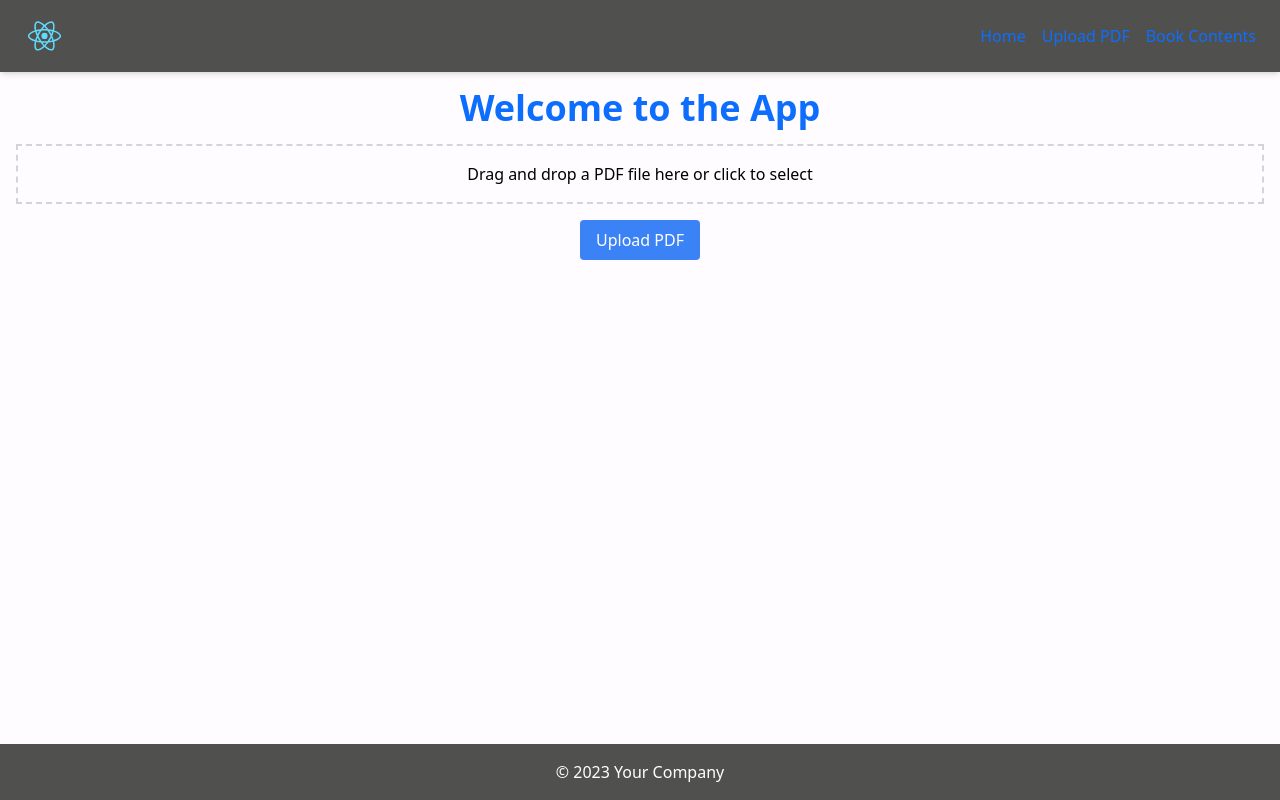
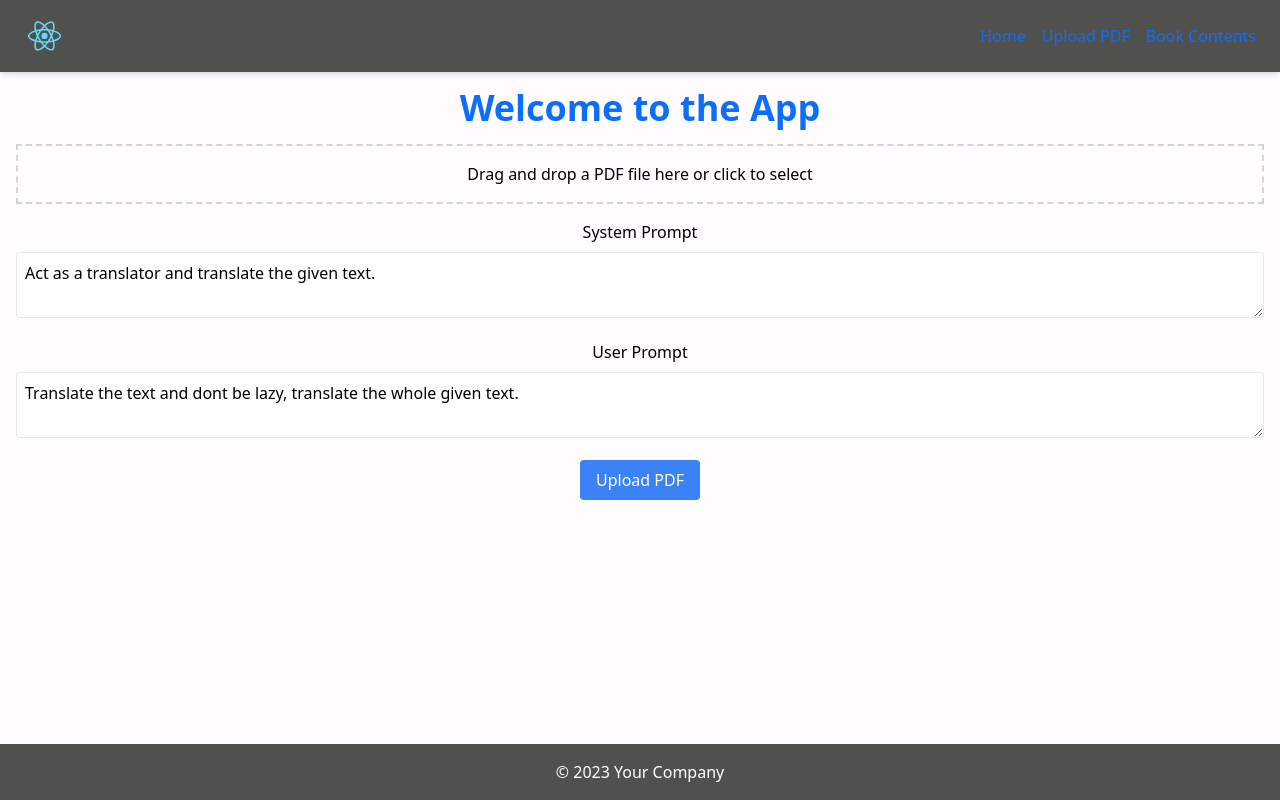
Before and after one commit to man0l/tools, a React (Create React App) app: page / in a window 1280 px wide. Built offline with nearby package versions, Linux system fonts and the light colour scheme.

Commit message:
Refactor translation prompt handling and add prompt customization

```diff
--- a/src/components/UploadPDF.js
+++ b/src/components/UploadPDF.js
@@ -16,7 +16,9 @@ function UploadPDF() {
   const [numTokens, setNumTokens] = useState(0);
   const [completionTokens, setCompletionTokens] = useState(0);
   const [promptTokens, setPromptTokens] = useState(0);
-  const [maxTokens, setMaxTokens] = useState(16384); // Example max tokens
+  const [maxTokens, setMaxTokens] = useState(16384); // Updated max tokens
+  const [systemPrompt, setSystemPrompt] = useState(localStorage.getItem('systemPrompt') || 'Act as a translator and translate the given text.');
+  const [userPrompt, setUserPrompt] = useState(localStorage.getItem('userPrompt') || 'Translate the text and dont be lazy, translate the whole given text.');
   const [loading, setLoading] = useState(false);
   const [extracting, setExtracting] = useState(false);
   const inputRef = useRef(null);
@@ -104,8 +106,8 @@ function UploadPDF() {
         setNumTokens(result.numTokens);
         setAlert({ message: 'Text extracted successfully', type: 'success' });
 
-        if (result.numTokens > maxTokens) {
-          setAlert({ message: `Extracted tokens exceed the maximum allowed (${maxTokens}). Translation not allowed.`, type: 'error' });
+        if (result.numTokens > maxTokens / 2) {
+          setAlert({ message: `Extracted tokens exceed half of the maximum allowed (${maxTokens / 2}). Translation not allowed.`, type: 'error' });
         }
       } else {
         const errorResult = await response.json();
@@ -137,8 +139,13 @@ function UploadPDF() {
       return;
     }
 
-    if (numTokens > maxTokens) {
-      setAlert({ message: `Extracted tokens exceed the maximum allowed (${maxTokens}). Translation not allowed.`, type: 'error' });
+    if (!systemPrompt || !userPrompt) {
+      setAlert({ message: 'System prompt and user prompt are required.', type: 'error' });
+      return;
+    }
+
+    if (numTokens > maxTokens / 2) {
+      setAlert({ message: `Extracted tokens exceed half of the maximum allowed (${maxTokens / 2}). Translation not allowed.`, type: 'error' });
       return;
     }
 
@@ -147,6 +154,8 @@ function UploadPDF() {
     formData.append('pdf', file);
     formData.append('startPage', range[0]);
     formData.append('endPage', range[1]);
+    formData.append('systemPrompt', systemPrompt);
+    formData.append('userPrompt', userPrompt);
 
     try {
       const response = await fetch('http://localhost:5000/test-translation', {
@@ -209,6 +218,18 @@ function UploadPDF() {
     }
   };
 
+  const handleSystemPromptChange = (e) => {
+    const value = e.target.value;
+    setSystemPrompt(value);
+    localStorage.setItem('systemPrompt', value);
+  };
+
+  const handleUserPromptChange = (e) => {
+    const value = e.target.value;
+    setUserPrompt(value);
+    localStorage.setItem('userPrompt', value);
+  };
+
   return (
     <form onSubmit={handleSubmit} className="flex flex-col items-center">
       <div
@@ -252,6 +273,30 @@ function UploadPDF() {
           </div>
         </div>
       )}
+      <div className="mb-4 w-full">
+        <label htmlFor="systemPrompt" className="block text-center mb-2">
+          System Prompt
+        </label>
+        <textarea
+          id="systemPrompt"
+          value={systemPrompt}
+          onChange={handleSystemPromptChange}
+          className="w-full p-2 border rounded"
+          required
+        />
+      </div>
+      <div className="mb-4 w-full">
+        <label htmlFor="userPrompt" className="block text-center mb-2">
+          User Prompt
+        </label>
+        <textarea
+          id="userPrompt"
+          value={userPrompt}
+          onChange={handleUserPromptChange}
+          className="w-full p-2 border rounded"
+          required
+        />
+      </div>
       {uploadProgress > 0 && (
         <div className="w-full bg-gray-200 rounded-full h-2.5 mb-4">
           <div className="bg-blue-500 h-2.5 rounded-full" style={{ width: `${uploadProgress}%` }}></div>
@@ -259,7 +304,7 @@ function UploadPDF() {
       )}
       <button type="submit" className="bg-blue-500 text-white px-4 py-2 rounded mb-2">Upload PDF</button>
       {pageCount && (
-        <button type="button" onClick={handleTestTranslation} className="bg-green-500 text-white px-4 py-2 rounded mb-2" disabled={numTokens > maxTokens}>
+        <button type="button" onClick={handleTestTranslation} className="bg-green-500 text-white px-4 py-2 rounded mb-2" disabled={numTokens > maxTokens / 2}>
           {loading ? 'Translating...' : 'Test Translation'}
         </button>
       )}
```
Also changed, not shown: 1 other file (tests, documents, lock files or other folders).
